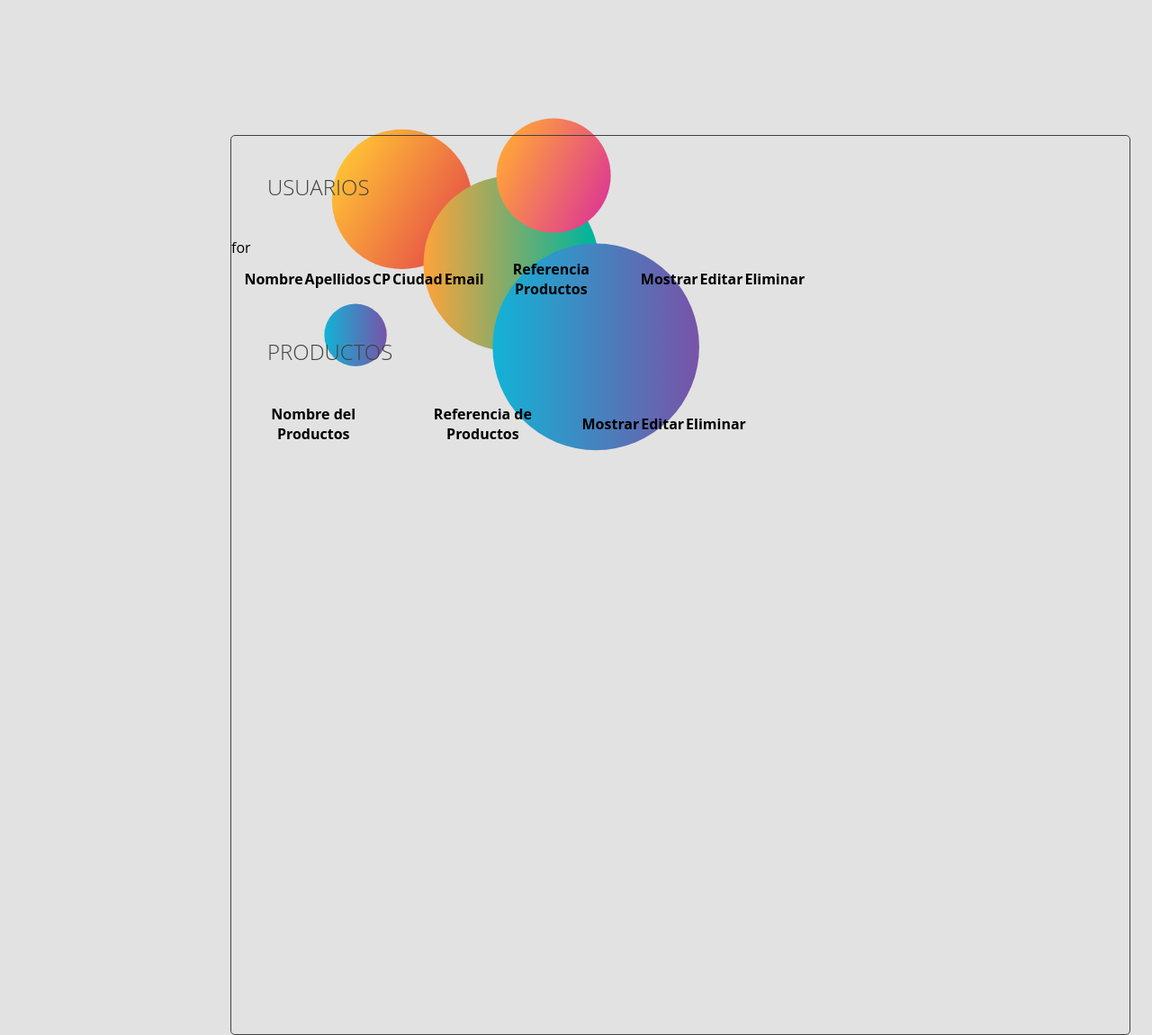
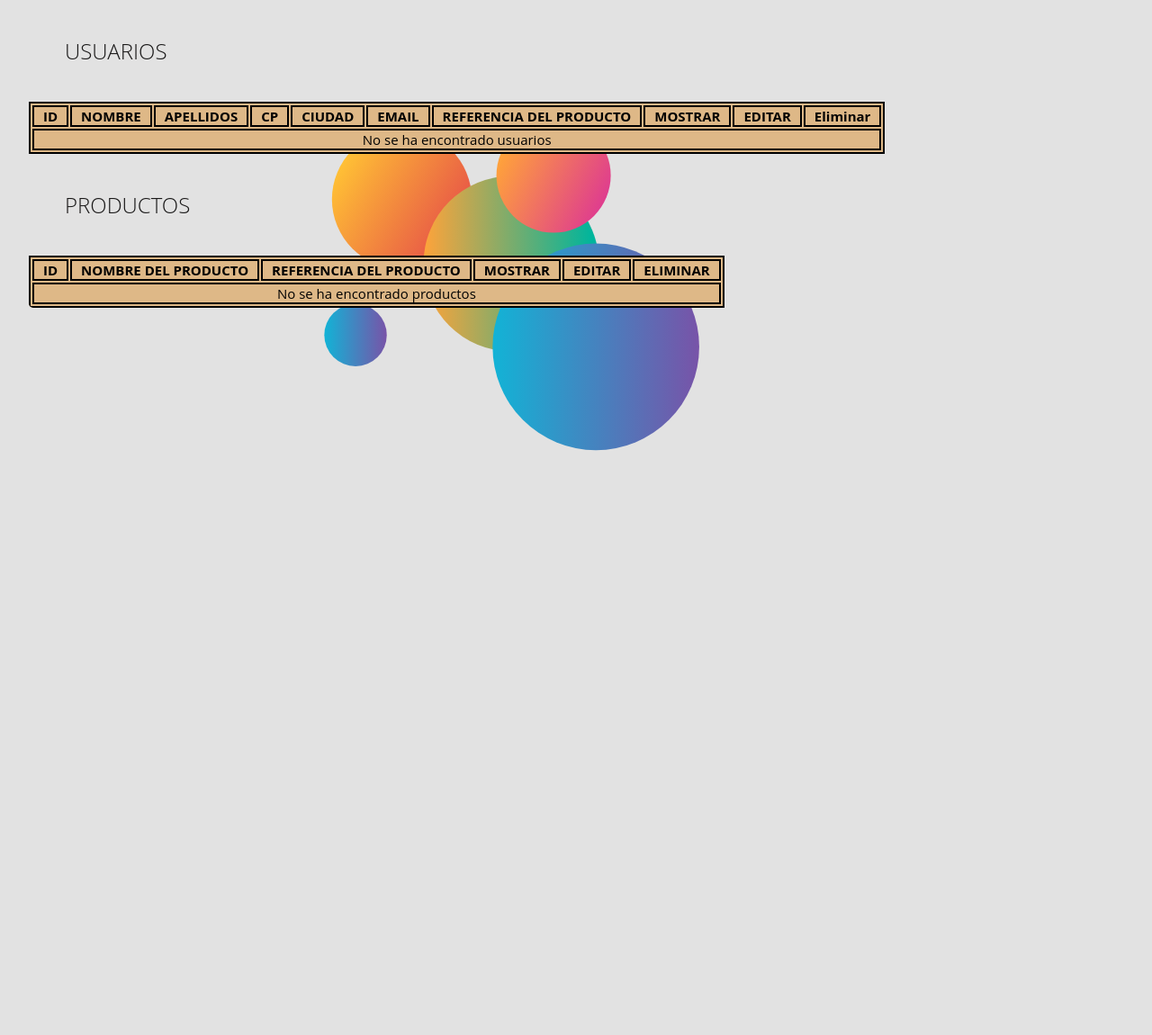
Before and after one commit to acabeza/PROJECT_DEPLOY_SYMFONY, a Symfony app: template templates/index/index.html.twig in a window 1280 px wide. Shown: the whole page at 90% size. After the commit the page ends 501 px from the top, so only its background shows below. Run offline with Twig, Linux system fonts and the light colour scheme; the template is opened without the code that fills it, so the values that code supplies are empty; some libraries are stand-ins or nearby versions.

Commit message:
new changes

```diff
--- a/public/css/index.css
+++ b/public/css/index.css
@@ -19,28 +19,33 @@ svg {
 
 .container {
   position: relative;
-  top: 150px;
-  left: 20%;
+  top: auto;
+  left: 2.5%;
   display: block;
   margin-bottom: 80px;
-  width: 1000px;
-  height: 1000px;
+  width: auto;
+  height: auto;
   border-radius: 5px;
   overflow: hidden;
   z-index: 1;
-  border: #414141 1px solid;
 }
-th{
+th,table,td{
   align-content: center;
-  padding-left: 2%;
-  padding-right: 2%;
+  text-align: center;
+  font-size:15px;
+  border:2px solid black;
 }
+
+th,td{padding-left:10px;
+      padding-right:10px;
+}
+table{background:burlywood;}
 
 h2 {
   padding: 40px;
   font-weight: lighter;
   text-transform: uppercase;
-  color: #414141;
+  color: #1a1919;
 }
 
 input {
@@ -168,3 +173,5 @@ h3 {
   -webkit-transition: .3s ease-in-out 1.2s;
   transition: .3s ease-in-out 1.2s;
 }
+
+.ico_link { font-size: 20px;}
--- a/templates/index/index.html.twig
+++ b/templates/index/index.html.twig
@@ -10,18 +10,49 @@
             <table>
                 <thead>
                     <tr>
-                        <th>Nombre</th><th>Apellidos</th><th>CP</th><th>Ciudad</th><th>Email</th><th>Referencia Productos</th><th>Mostrar</th><th>Editar</th><th>Eliminar</th>
+                        <th>ID</th><th>NOMBRE</th><th>APELLIDOS</th><th>CP</th><th>CIUDAD</th><th>EMAIL</th><th>REFERENCIA DEL PRODUCTO</th><th>MOSTRAR</th><th>EDITAR</th><th>Eliminar</th>
                     </tr>
                 </thead>
-                for
+                {% for user in users %}
+            <tr>
+                <td>{{ user.id }}</td>
+                <td>{{ user.name }}</td>
+                <td>{{ user.surname }}</td>
+                <td>{{ user.cp }}</td>
+                <td>{{ user.city }}</td>
+                <td>{{ user.email }}</td>
+                <td>{{ user.refProduct }}</td>
+                <td><a href="{{ path('users_show', {'id': user.id}) }}" class="ico_link">&#128065;</a></td>
+                <td><a href="{{ path('users_edit', {'id': user.id}) }}" class="ico_link">&#128393;</a></td>
+                <td><a href="{{ path('users_delete', {'id': user.id}) }}" class="ico_link">&#10008;</a></td>
+            </tr>
+            {% else %}
+                <tr>
+                    <td colspan="10">No se ha encontrado usuarios</td>
+                </tr>
+            {% endfor %}
             </table>
             <h2> Productos </h2>
             <table>
                 <thead>
                     <tr>
-                        <th>Nombre del Productos</th><th>Referencia de Productos</th><th>Mostrar</th><th>Editar</th><th>Eliminar</th>
+                        <th>ID<th>NOMBRE DEL PRODUCTO</th><th>REFERENCIA DEL PRODUCTO</th><th>MOSTRAR</th><th>EDITAR</th><th>ELIMINAR</th>
                     </tr>
                 </thead>
+                {% for product in products %}
+                <tr>
+                <td>{{ product.id }}</td>
+                <td>{{ product.nameProduct }}</td>
+                <td>{{ product.refproduct }}</td>
+                <td><a href="{{ path('product_show', {'id': product.id}) }}" class="ico_link">&#128065;</a></td>
+                <td><a href="{{ path('product_edit', {'id': product.id}) }}" class="ico_link">&#128393;</a></td>
+                <td><a href="{{ path('product_delete', {'id': product.id}) }}" class="ico_link">&#10008;</a></td>
+                </tr>
+                {% else %}
+                    <tr>
+                        <td colspan="6">No se ha encontrado productos </td>
+                    </tr>
+                {% endfor %}
             </table>
     </div>
 {% endblock %}
--- a/templates/users/index.html.twig
+++ b/templates/users/index.html.twig
@@ -28,6 +28,8 @@
                 <td>{{ user.cp }}</td>
                 <td>
                     <a href="{{ path('users_show', {'id': user.id}) }}">show</a>
+                </td>
+                <td>
                     <a href="{{ path('users_edit', {'id': user.id}) }}">edit</a>
                 </td>
             </tr>
```
Also changed, not shown: src/Controller/IndexController.php (+11 -3 lines), 2 other files.
